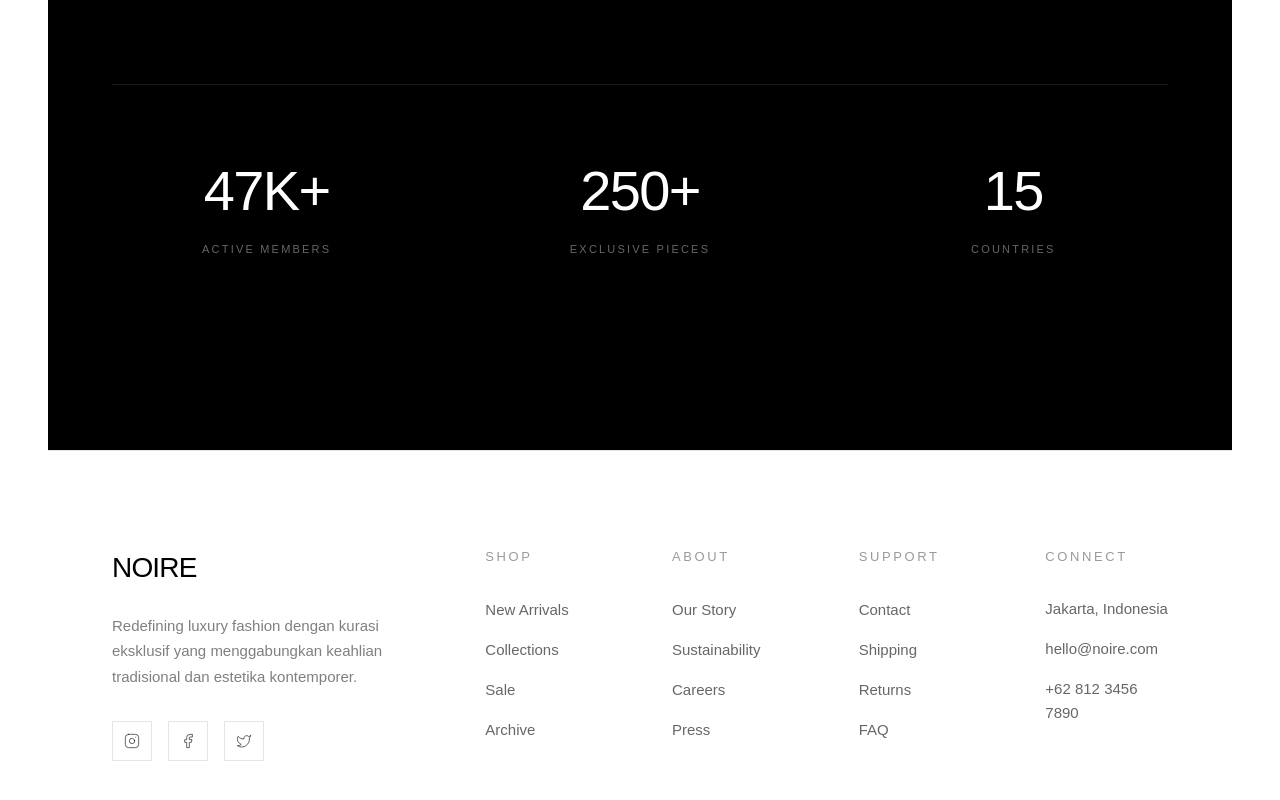
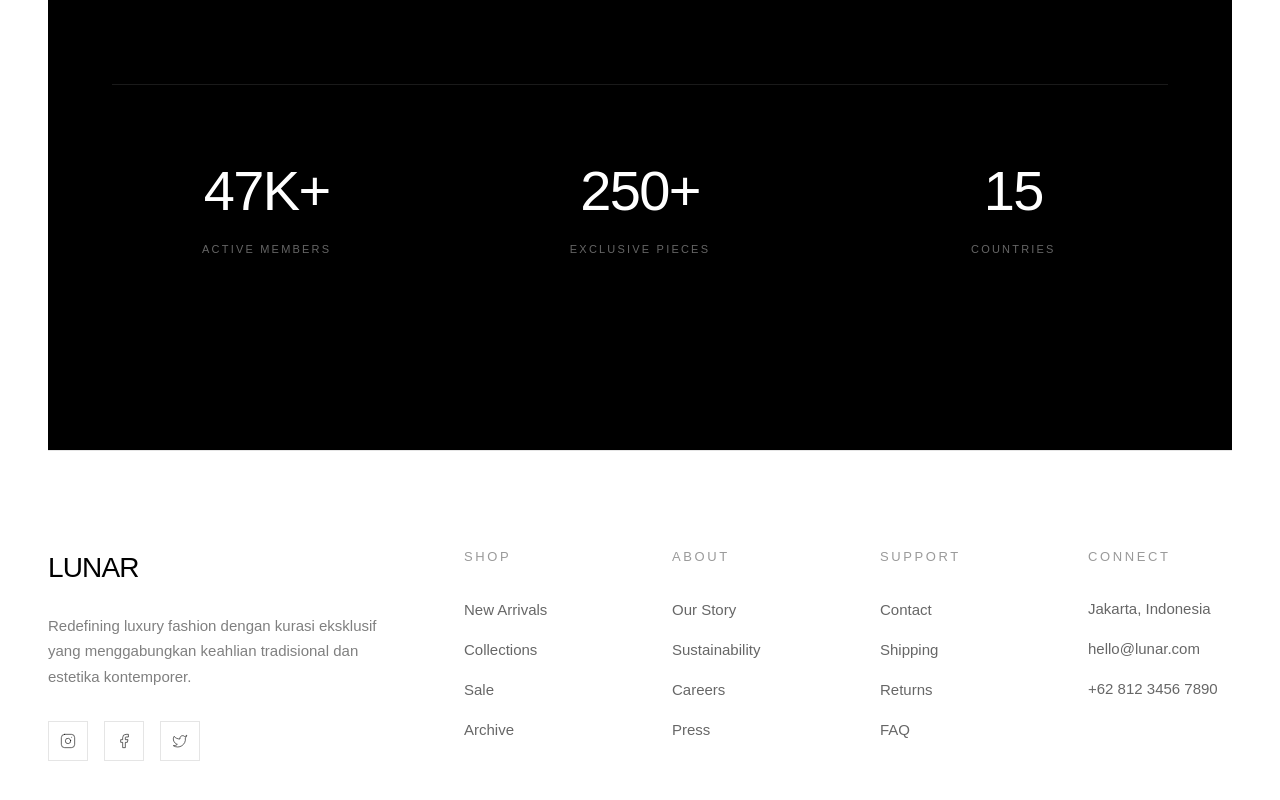
Before and after one commit to hardiext/Lunar-luxury, a Next.js app: page / in a window 1280 px wide. Shown: the part 11112-11912 px from the top of the page. Built offline with nearby package versions, Linux system fonts and the light colour scheme.

Commit message:
blank space

```diff
--- a/src/app/components/template/category.tsx
+++ b/src/app/components/template/category.tsx
@@ -27,7 +27,7 @@ const CategorySection = () => {
     });
     return (
         <section ref={containerRef} className="py-32 lg:py-48 bg-neutral-50">
-            <div className="max-w-450 mx-auto px-12 lg:px-16">
+            <div className="lg:max-w-450 mx-auto px-12 lg:px-16">
                 <div className="mb-24 lg:mb-32">
                     <motion.div
                         initial={{ opacity: 0, y: 30 }}
--- a/src/app/components/template/experience.tsx
+++ b/src/app/components/template/experience.tsx
@@ -19,7 +19,7 @@ const experiences = [
 export function ExperienceSection() {
   return (
     <section className="py-32 lg:py-48 bg-neutral-50">
-      <div className="max-w-450 mx-auto px-8 lg:px-0">
+      <div className="lg:max-w-450 mx-auto px-8 lg:px-0">
         <div className="grid lg:grid-cols-2 gap-16 lg:gap-24 items-center">
 
           <motion.div
--- a/src/app/components/template/feature.tsx
+++ b/src/app/components/template/feature.tsx
@@ -44,8 +44,8 @@ export function FeaturedProducts() {
 
   return (
     <section ref={containerRef} className="py-32 lg:py-48 bg-white">
-      <div className="max-w-450 mx-auto px-8 lg:px-0">
-        {/* Header */}
+      <div className="lg:max-w-450 mx-auto px-8 lg:px-0">
+
         <div className="mb-24 lg:mb-32">
           <motion.div
             initial={{ opacity: 0, y: 30 }}
--- a/src/app/components/template/footer.tsx
+++ b/src/app/components/template/footer.tsx
@@ -5,13 +5,13 @@ import { Instagram, Facebook, Twitter } from "lucide-react";
 export function Footer() {
   return (
     <footer className="bg-white border-t border-black/10">
-      <div className="max-w-350 mx-auto px-8 lg:px-16">
+      <div className="lg:max-w-350 mx-auto px-8 lg:px-0">
 
         <div className="py-20 lg:py-24 grid grid-cols-1 lg:grid-cols-12 gap-12 lg:gap-16">
 
           <div className="lg:col-span-4">
             <h3 className="text-[28px] tracking-[-0.03em] text-black mb-6">
-              NOIRE
+              LUNAR
             </h3>
             <p className="text-[15px] leading-[1.7] text-black/50 max-w-sm mb-8">
               Redefining luxury fashion dengan kurasi eksklusif yang
@@ -101,10 +101,10 @@ export function Footer() {
               </li>
               <li>
                 <a
-                  href="mailto:hello@noire.com"
+                  href="mailto:hello@lunar.com"
                   className="text-[15px] text-black/60 hover:text-black transition-colors"
                 >
-                  hello@noire.com
+                  hello@lunar.com
                 </a>
               </li>
               <li>
@@ -122,7 +122,7 @@ export function Footer() {
 
         <div className="py-8 border-t border-black/10 flex flex-col lg:flex-row justify-between items-center gap-4">
           <p className="text-[13px] text-black/40">
-            © 2026 NOIRE. All rights reserved.
+            © 2026 LUNAR. All rights reserved.
           </p>
           <div className="flex items-center gap-8">
             <a
--- a/src/app/components/template/instagram.tsx
+++ b/src/app/components/template/instagram.tsx
@@ -13,7 +13,7 @@ const instagramImages = [
 export function InstagramSection() {
   return (
     <section className="py-32 lg:py-48 bg-neutral-50">
-      <div className="max-w-450 mx-auto px-8 lg:px-0">
+      <div className="lg:max-w-450 mx-auto px-8 lg:px-0">
 
         <motion.div
           initial={{ opacity: 0, y: 30 }}
--- a/src/app/components/template/lifestyle.tsx
+++ b/src/app/components/template/lifestyle.tsx
@@ -44,7 +44,7 @@ export function LifestyleSection() {
 
   return (
     <section ref={containerRef} className="py-32 lg:py-48 bg-white">
-      <div className="max-w-450 mx-auto px-8 lg:px-0">
+      <div className="lg:max-w-450 mx-auto px-8 lg:px-0">
 
         <div className="mb-24 lg:mb-32">
           <motion.div
--- a/src/app/components/template/testimonials.tsx
+++ b/src/app/components/template/testimonials.tsx
@@ -27,7 +27,7 @@ const TestimonialSection = () => {
     return (
 
         <section ref={containerRef} className="py-32 lg:py-48 bg-white">
-            <div className="max-w-450 mx-auto px-8 lg:px-0">
+            <div className="lg:max-w-450 mx-auto px-8 lg:px-0">
 
                 <div className="mb-24 lg:mb-32">
                     <motion.div
```
